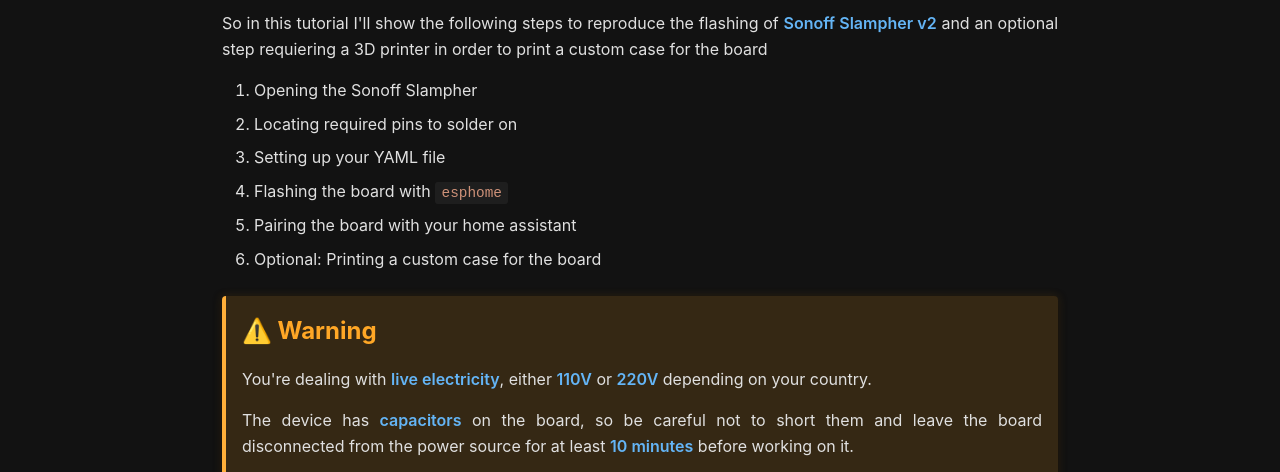
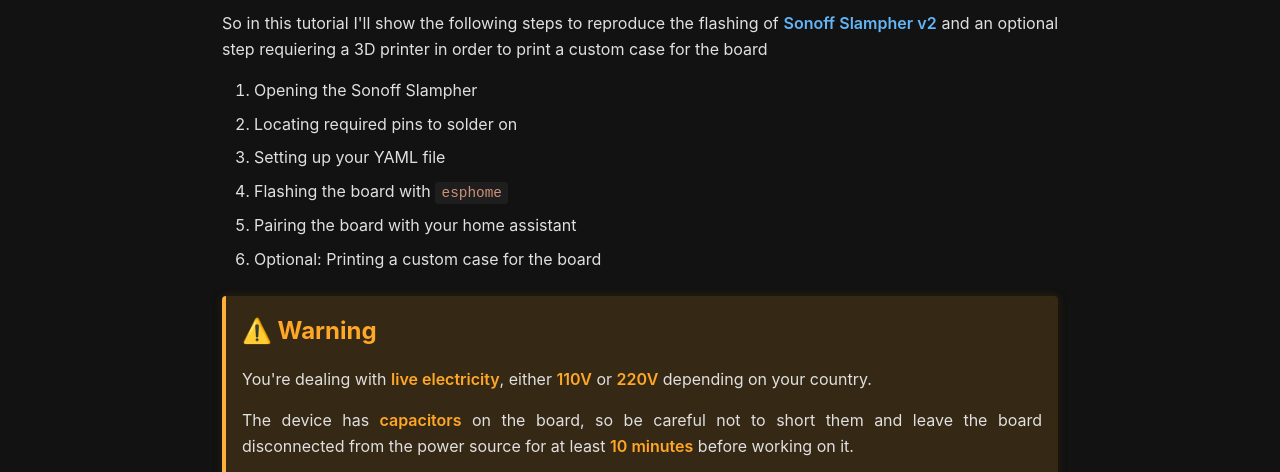
Before and after one commit to MisterGoodDeal/sonoff-slampher-v2-esp-home, a plain HTML site: page index.html in a window 1280 px wide. Shown: the part 470-942 px from the top of the page. Drawn offline with Linux system fonts and the light colour scheme.

Commit message:
style: 💄 Change warning `<strong>` color

```diff
--- a/index.html
+++ b/index.html
@@ -199,6 +199,10 @@
     .warning h3 {
       color: var(--warning-color);
       margin-top: 0;
+    }
+
+    .warning strong {
+      color: var(--warning-color);
     }
 
     .success {
```
